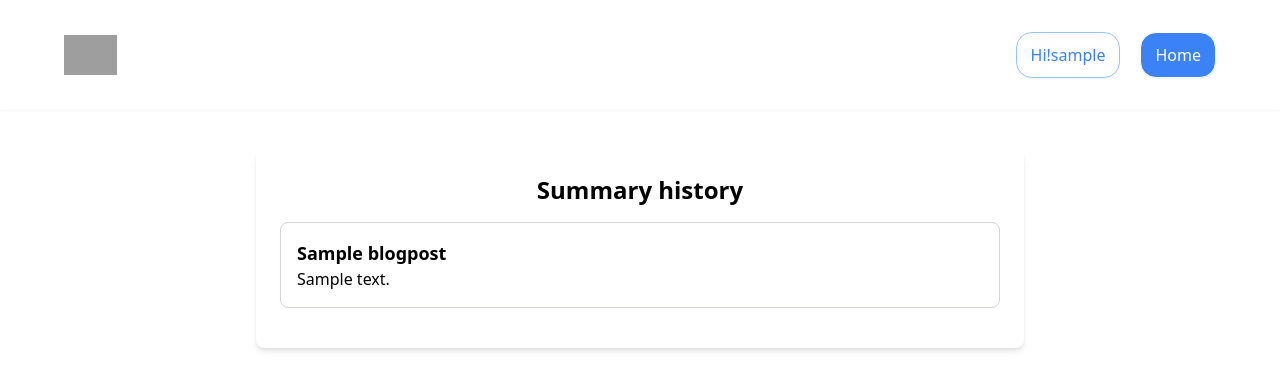
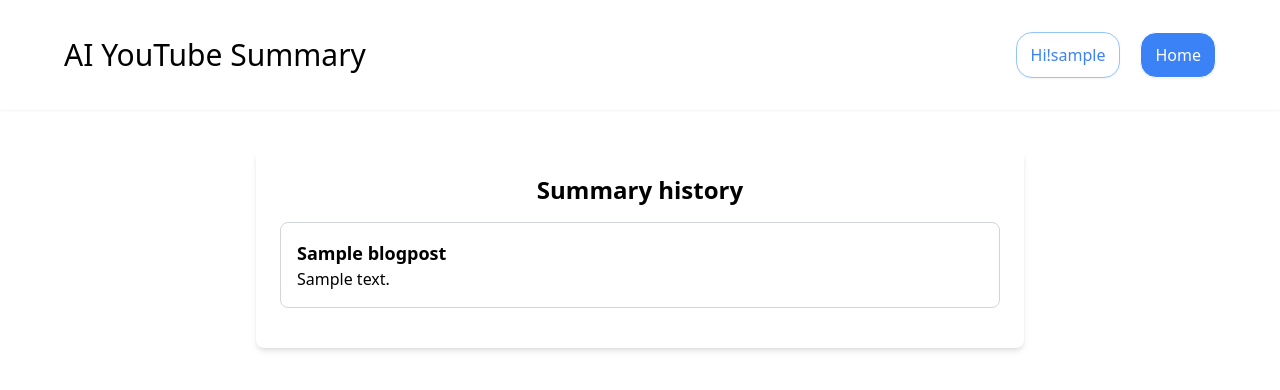
Before and after one commit to GVJGUKVK/ai-youtube-summary, a Django app: page /history in a window 1280 px wide. Shown: the top 390 px of the page. Run offline with Django 5.2, Linux system fonts and the light colour scheme; a user stored in the database is signed in; tables that the repository leaves empty hold one stand-in row (values such as "Sample post"); grey boxes are pictures that could not be loaded.

Commit message:
Update history.html

```diff
--- a/templates/history.html
+++ b/templates/history.html
@@ -9,8 +9,8 @@
 <body>
     <!--Navbar-->
     <div class="items-center flex gap-2 justify-between px-16 py-8 w-full text-base leading-6 text-center bg-white shadow-sm max-md:flex-wrap max-md:px-5 max-md:max-w-full">
-        {% load static %}
-        <a href="/" ><img src="{% static 'logo.png' %}" class="h-10 w-auto" alt="logo" ></a>
+
+        <a href="/" ><h1 class="text-3xl">AI YouTube Summary</h1></a>
         <div class="flex gap-5 justify-between my-auto ml-auto ">
             <a class="justify-center px-3.5 py-2.5 text-blue-500  bg-white rounded-2xl border border-blue-300 border-solid max-md:px-5 shadow-sm hover:border-gray-200 transition-colors">Hi!{{ user.username }}</a>
             <a href="/" class="justify-center px-3.5 py-2.5 text-white bg-blue-500 rounded-2xl border border-white border-solid max-md:px-5 hover:bg-blue-600 transition-colors shadow-sm">Home</a>
```
